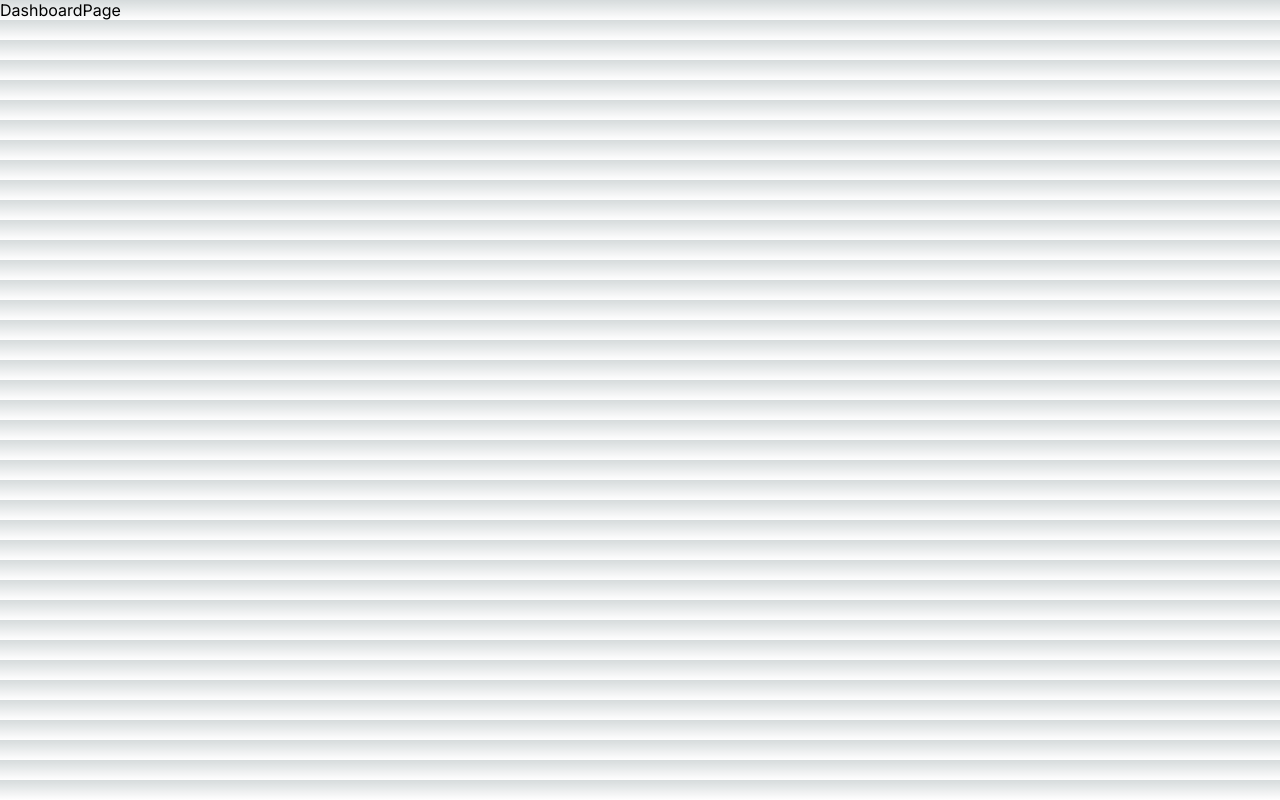
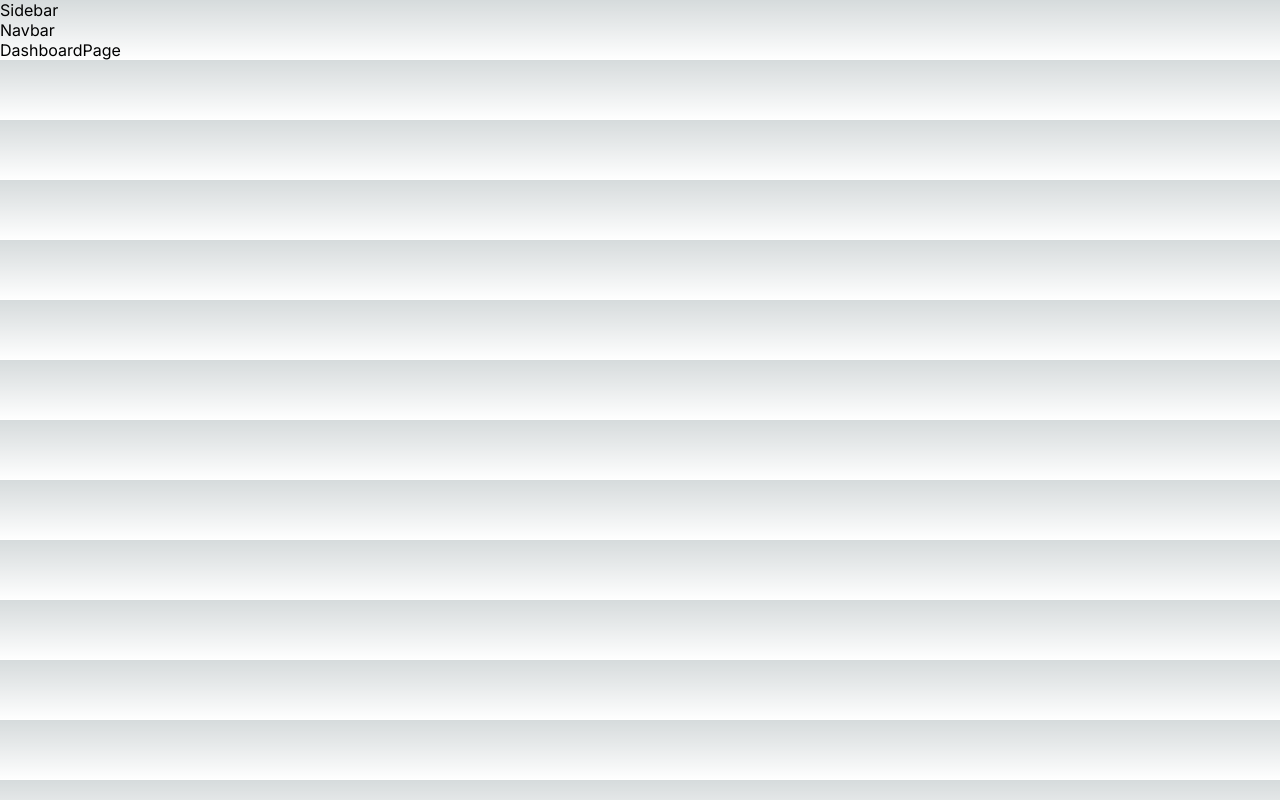
Before and after one commit to Drakkarrr/next14-dashboard, a Next.js app: page /dashboard in a window 1280 px wide. Built offline with nearby package versions, Linux system fonts and the light colour scheme.

Commit message:
basic layouting for dashboard

```diff
--- /dev/null
+++ b/app/dashboard/layout.tsx
@@ -0,0 +1,15 @@
+import React, { ReactNode } from 'react';
+
+const Layout = ({ children }: { children: ReactNode }) => {
+  return (
+    <div>
+      <div>Sidebar</div>
+      <div>
+        <div>Navbar</div>
+        <div>{children}</div>
+      </div>
+    </div>
+  );
+};
+
+export default Layout;
```
